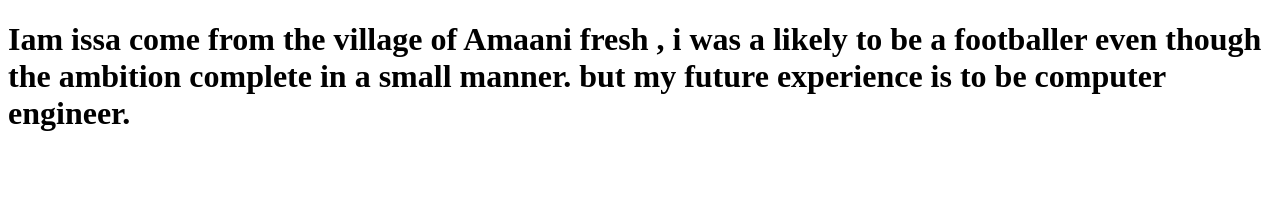
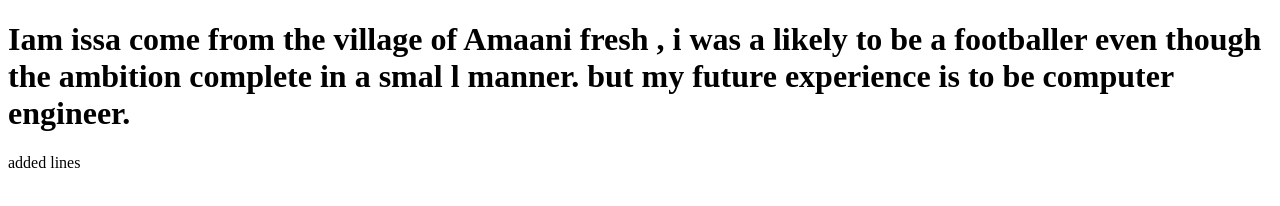
Before and after one commit to Issamoo24/issa_web, a plain HTML site: page index.html in a window 1280 px wide. Drawn offline with Linux system fonts and the light colour scheme.

Commit message:
commited today

```diff
--- a/index.html
+++ b/index.html
@@ -6,7 +6,10 @@
 </head>
 
 <body>
-    <h1>Iam issa come from the village of Amaani fresh , i was a likely to be a footballer even though the ambition complete in a small manner. but my future experience is to be computer engineer.</h1>
+    <h1>Iam issa come from the village of Amaani fresh ,
+        i was a likely to be a footballer even though the ambition complete in a smal
+        l manner. but my future experience is to be computer engineer.</h1>
+        <p>added lines</p>
 </body>
 
 </html>
```
